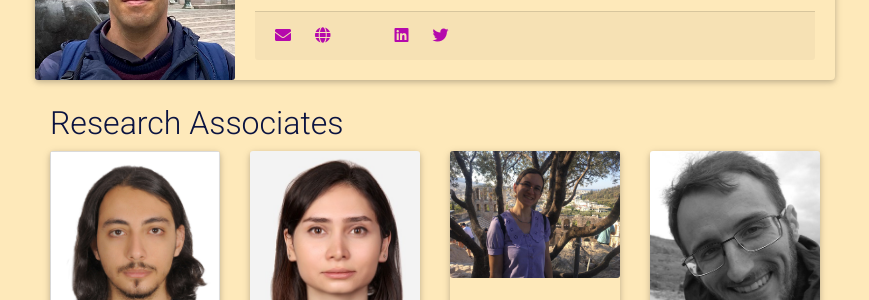
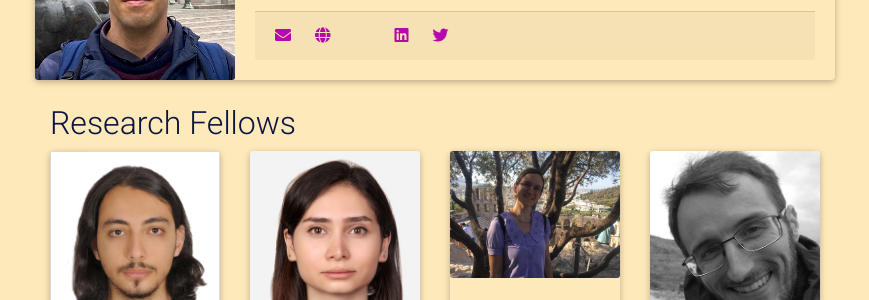
Before and after one commit to adinlab/adinlab.github.io, a Jekyll site: the page built from _pages/1_team.md, in a window 1280 px wide and 900 px high. Shown: the part 404-704 px from the top of the window, without its empty margins (205-1074 px from the left). Built offline with Jekyll 4.4.1, drawn with Linux system fonts in a browser that asks for light colours; comment, search, counter and statistics services are not loaded; a style sheet for code colours, icons or effects is not loaded.

Commit message:
Update 1_team.md

```diff
--- a/_pages/1_team.md
+++ b/_pages/1_team.md
@@ -25,7 +25,7 @@ nav: true
 
 
 {% if site.data.team.researchers %}
-    <br><h2 id="research-associates">Research Associates</h2>
+    <br><h2 id="research-associates">Research Fellows</h2>
     <div class="row">
         {% assign sorted= site.data.team.researchers | sort: "name" %}
         {% for member in sorted %}
```
